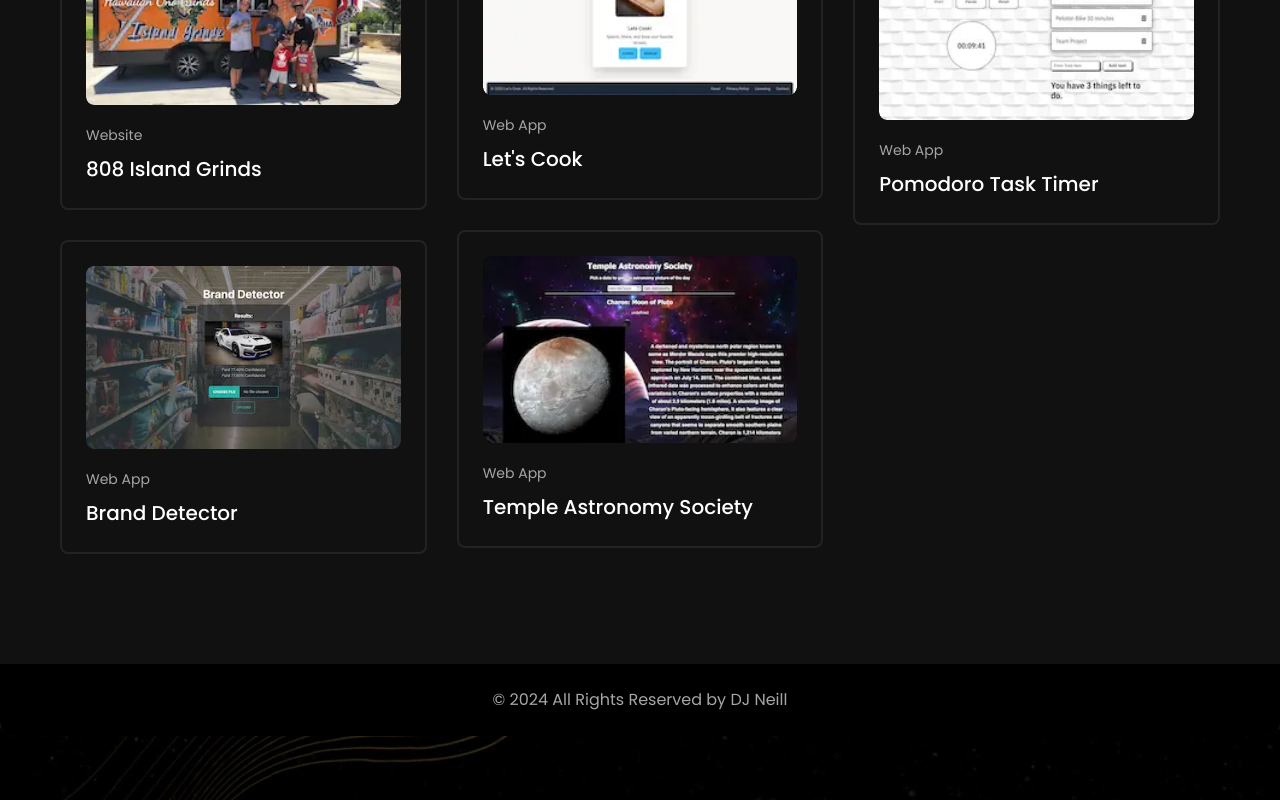
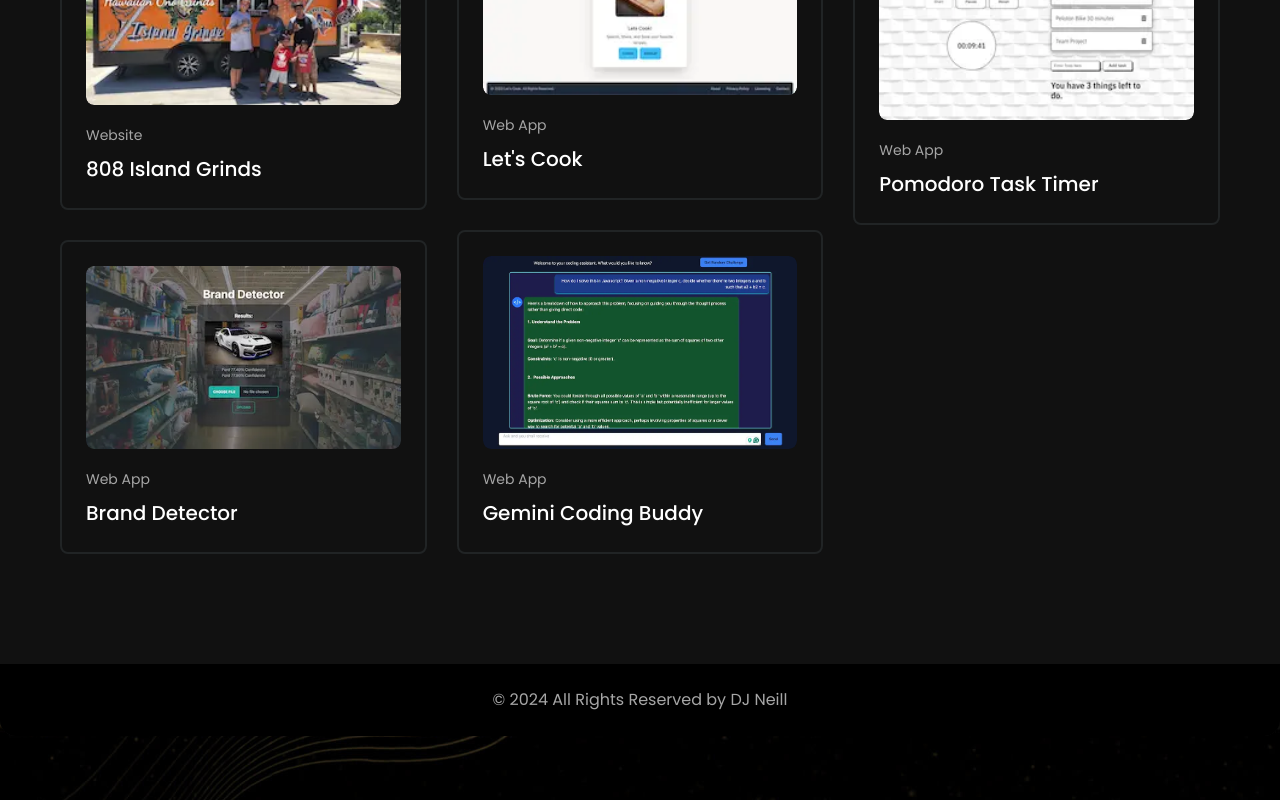
Before and after one commit to djneill/React-Portfolio, a Next.js app: page /works in a window 1280 px wide. Shown: the part 815-1615 px from the top of the page. Built offline with nearby package versions, Linux system fonts and the light colour scheme.

Commit message:
add project

```diff
--- a/data/worksData.js
+++ b/data/worksData.js
@@ -166,18 +166,32 @@ module.exports = [
     description:
       "Brand Detector is a web app that I created using Microsoft Azure's Computer Vision API. I wanted to create a place where users could upload an image, and the app would detect the brand of the item in the image. Users can upload an image, and the app will detect the brand of the item in the image.",
   },
+  // {
+  //   id: "13",
+  //   tag: "Web App",
+  //   title: "Temple Astronomy Society",
+  //   img: "/images/work_images/nasa.webp",
+  //   imgSmall: "/images/work_images/small/nasaSm.webp",
+  //   bg: "#FCF4FF",
+  //   client: "Temple Astronomy Society",
+  //   languages: "JavaScript, HTML, CSS, NASA API",
+  //   link: "https://templeastronomysociety.netlify.app/",
+  //   linkText: "templeastronomysociety.netlify.app",
+  //   description:
+  //     "Temple Astronomy Society is a web app that I created using Nasa POD API. This was designed for the Temple Astronomy Society to be able to view the Nasa Picture of the Day, and read the description of the image. Users can view the Nasa Picture of the Day, and read the description of the image.",
+  // },
   {
     id: "13",
     tag: "Web App",
-    title: "Temple Astronomy Society",
-    img: "/images/work_images/nasa.webp",
-    imgSmall: "/images/work_images/small/nasaSm.webp",
+    title: "Gemini Coding Buddy",
+    img: "/images/work_images/gcb.webp",
+    imgSmall: "/images/work_images/gcb.webp",
     bg: "#FCF4FF",
-    client: "Temple Astronomy Society",
-    languages: "JavaScript, HTML, CSS, NASA API",
-    link: "https://templeastronomysociety.netlify.app/",
-    linkText: "templeastronomysociety.netlify.app",
+    client: "Gemini Coding Buddy",
+    languages: "React, Typescript, Tailwind, Node, Express",
+    link: "https://gemini-coding-buddy.onrender.com/",
+    linkText: "gemini-coding-buddy",
     description:
-      "Temple Astronomy Society is a web app that I created using Nasa POD API. This was designed for the Temple Astronomy Society to be able to view the Nasa Picture of the Day, and read the description of the image. Users can view the Nasa Picture of the Day, and read the description of the image.",
+      "The Gemini Coding Buddy is a fine-tuned AI model that gives hints, tips, and methods that empower users to reach solutions independently, fostering learning and problem-solving skills.",
   },
 ];
```
Also changed, not shown: public/images/work_images/gcb.webp (added), public/images/work_images/small/gcbSmall.webp (added).
